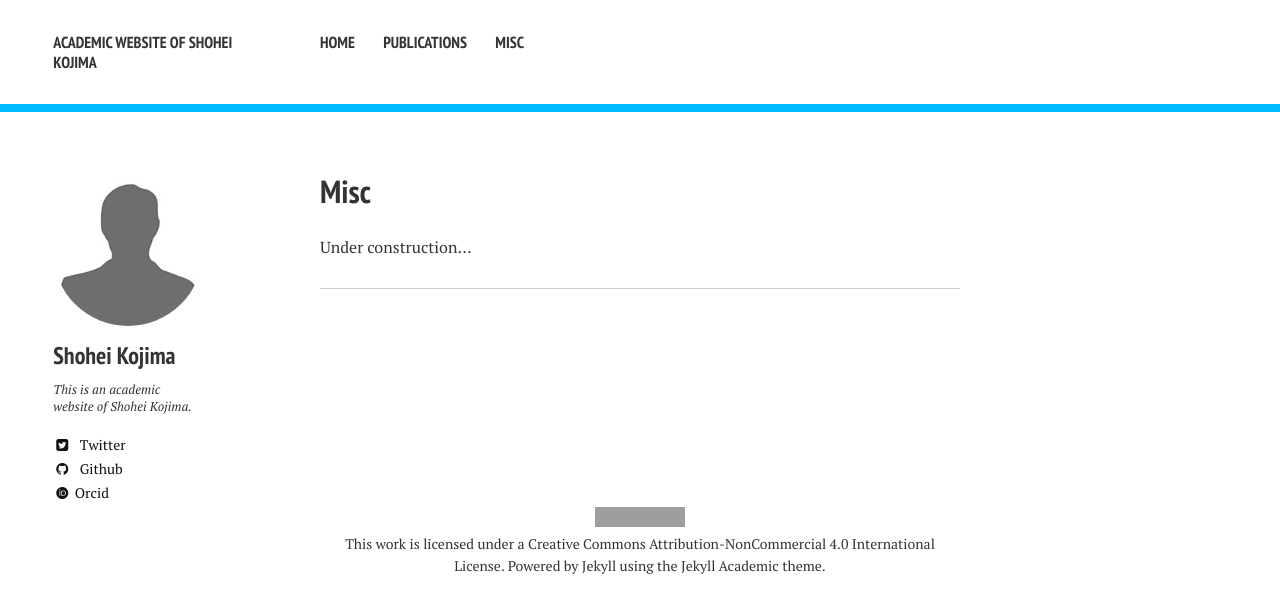
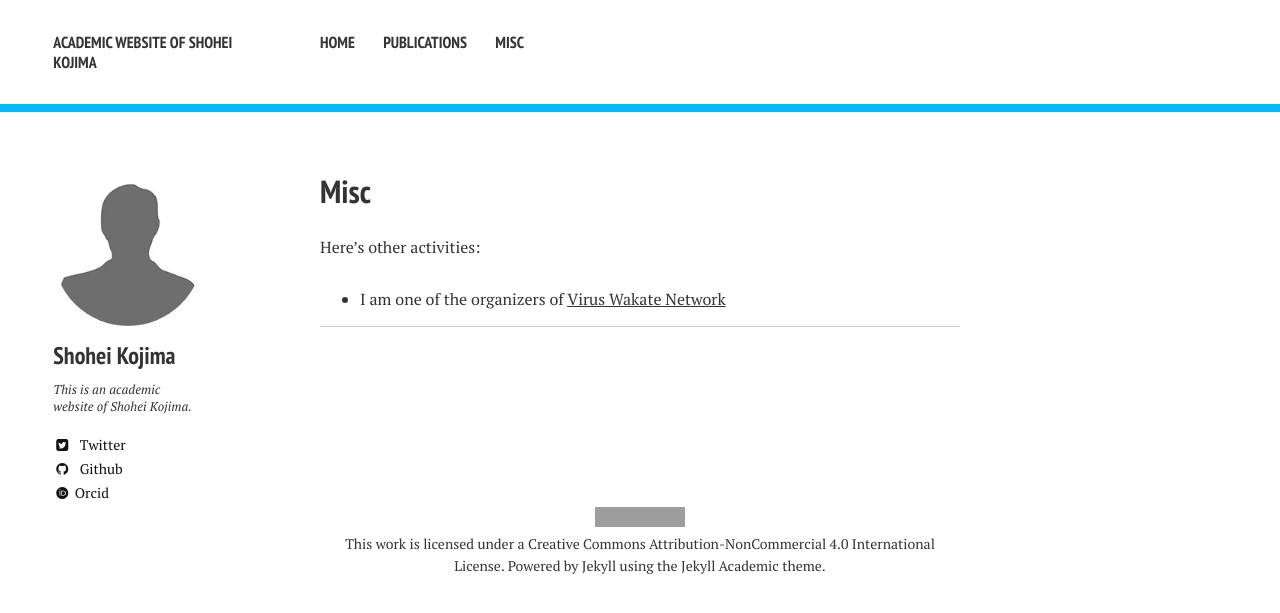
Before and after one commit to shohei-kojima/shohei-kojima.github.io, a Jekyll site: the page built from misc.md, in a window 1280 px wide. Shown: the top 613 px of the page. Built offline with Jekyll 4.4.1, drawn with Linux system fonts in a browser that asks for light colours; nearby versions of some CDN libraries; some web fonts are replaced; grey boxes are pictures that could not be loaded.

Commit message:
20210513-212407

```diff
--- a/misc.md
+++ b/misc.md
@@ -3,4 +3,6 @@ layout: page
 title: Misc
 ---
 
-Under construction...
+Here's other activities:
+
+- I am one of the organizers of [Virus Wakate Network](https://youngvirologistnw.weebly.com)
```
Also changed, not shown: index.md (+3 -0 lines), README.md.
